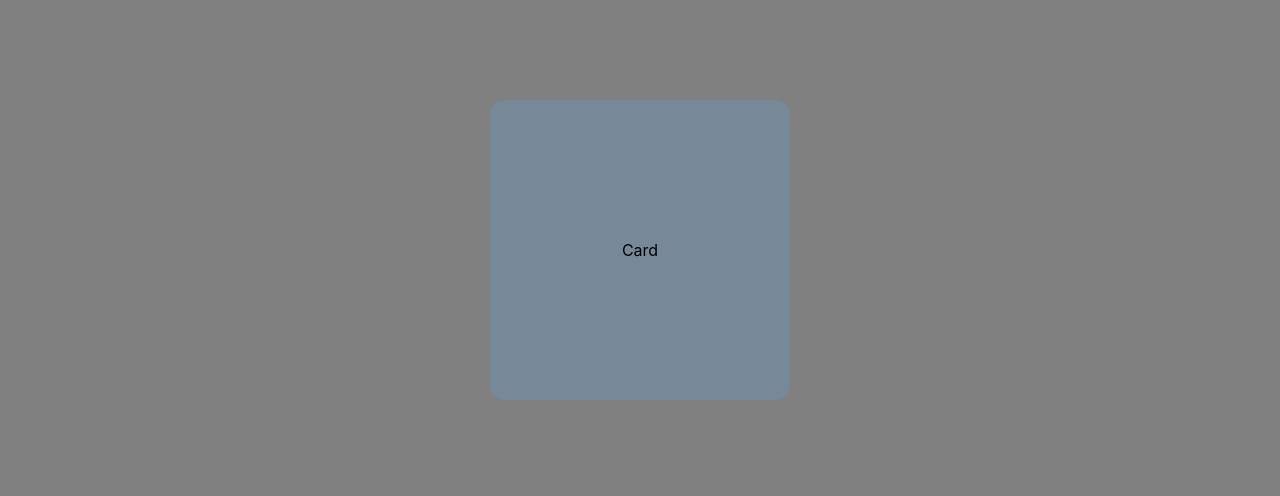
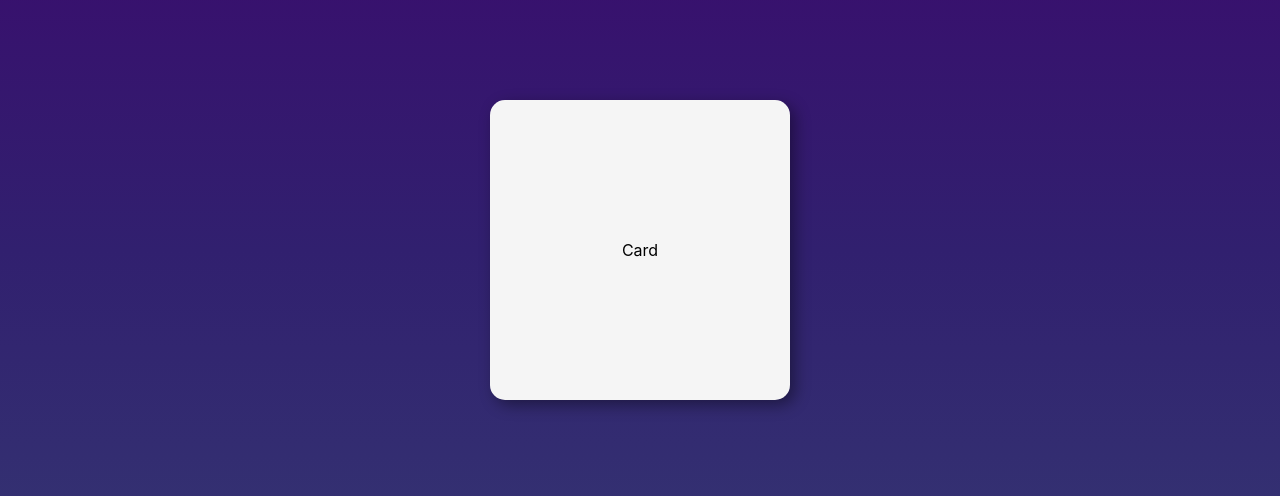
Before and after one commit to catborn/salfa-cards, a React (Create React App) app: page / in a window 1280 px wide. Shown: the part 150-646 px from the top of the page. Built offline with nearby package versions, Linux system fonts and the light colour scheme.

Commit message:
add styles gradient shadow

```diff
--- a/src/components/Card.module.css
+++ b/src/components/Card.module.css
@@ -3,15 +3,16 @@
   justify-content: center;
   align-items: center;
   height: 100vh;
-  background-color: grey;
+  background: -webkit-linear-gradient(90deg, #353973, #31206f, #3b096d);
 }
 .card {
   display: flex;
   justify-content: center;
   align-items: center;
-  background-color: lightslategray;
+  background-color: whitesmoke;
   height: 300px;
   width: 300px;
   border-radius: 5%;
+  box-shadow: 5px 5px 15px rgba(0, 0, 0, 0.4);
   /* margin: 0 auto; */
 }
```
